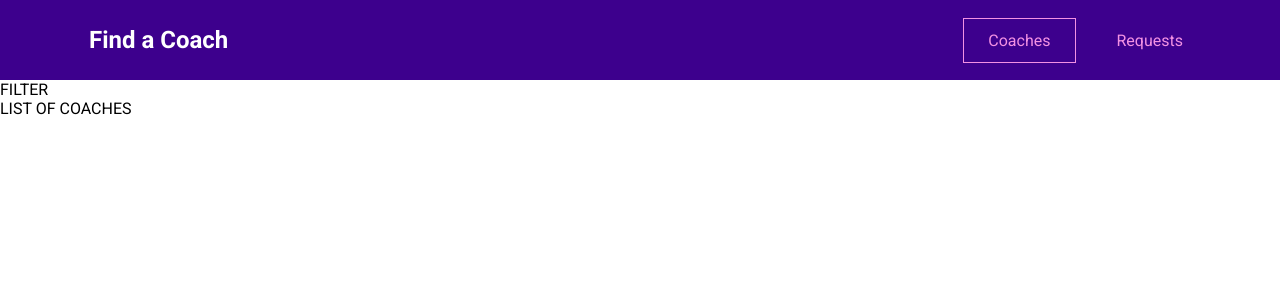
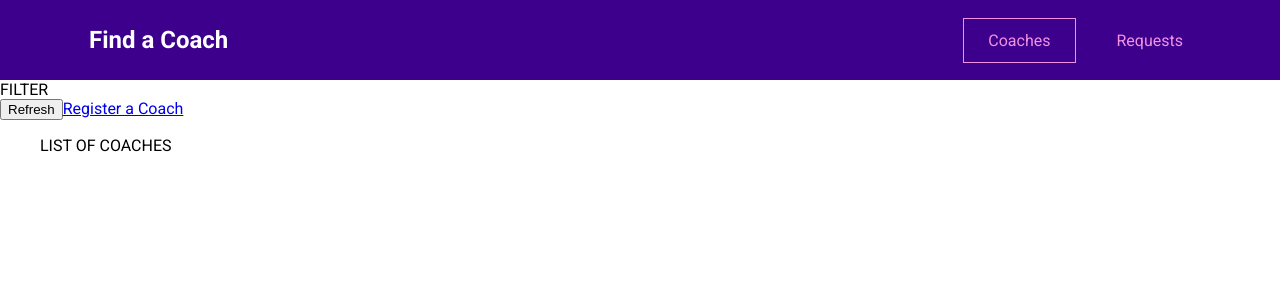
Before and after one commit to yarivgdidi/coach-app-vue-course, a Vue app: page /coaches in a window 1280 px wide. Shown: the top 300 px of the page. Built offline with nearby package versions, Linux system fonts and the light colour scheme.

Commit message:
finished layout

```diff
--- a/src/pages/coaches/CoachDetails.vue
+++ b/src/pages/coaches/CoachDetails.vue
@@ -1,5 +1,6 @@
 <template>
-<p>CoachDetails</p>
+  <router-view></router-view>
+  <router-link to="/coaches/c1/contact">Contact</router-link>
 </template>
 
 <script>
--- a/src/pages/coaches/CoachList.vue
+++ b/src/pages/coaches/CoachList.vue
@@ -3,7 +3,16 @@
     FILTER
   </section>
   <section>
-    LIST OF COACHES
+    <div class="controls">
+      <button>Refresh</button>
+      <router-link to="/register">Register a Coach</router-link>
+    </div>
+    <div>
+      <ul>
+        LIST OF COACHES
+      </ul>
+    </div>
+
   </section>
 </template>
 
--- a/src/router/index.js
+++ b/src/router/index.js
@@ -12,7 +12,7 @@
     { path: '/', redirect: '/coaches' },
     { path: '/coaches', component: CoachList },
     { path: '/coaches/:id', component: CoachDetails, children: [
-        {path: '/contact', component: ContactCoach},
+        {path: 'contact', component: ContactCoach},
       ] },
     { path: '/register', component: CoachRegistration },
     { path: '/requests', component: RequestsReceived },
```
